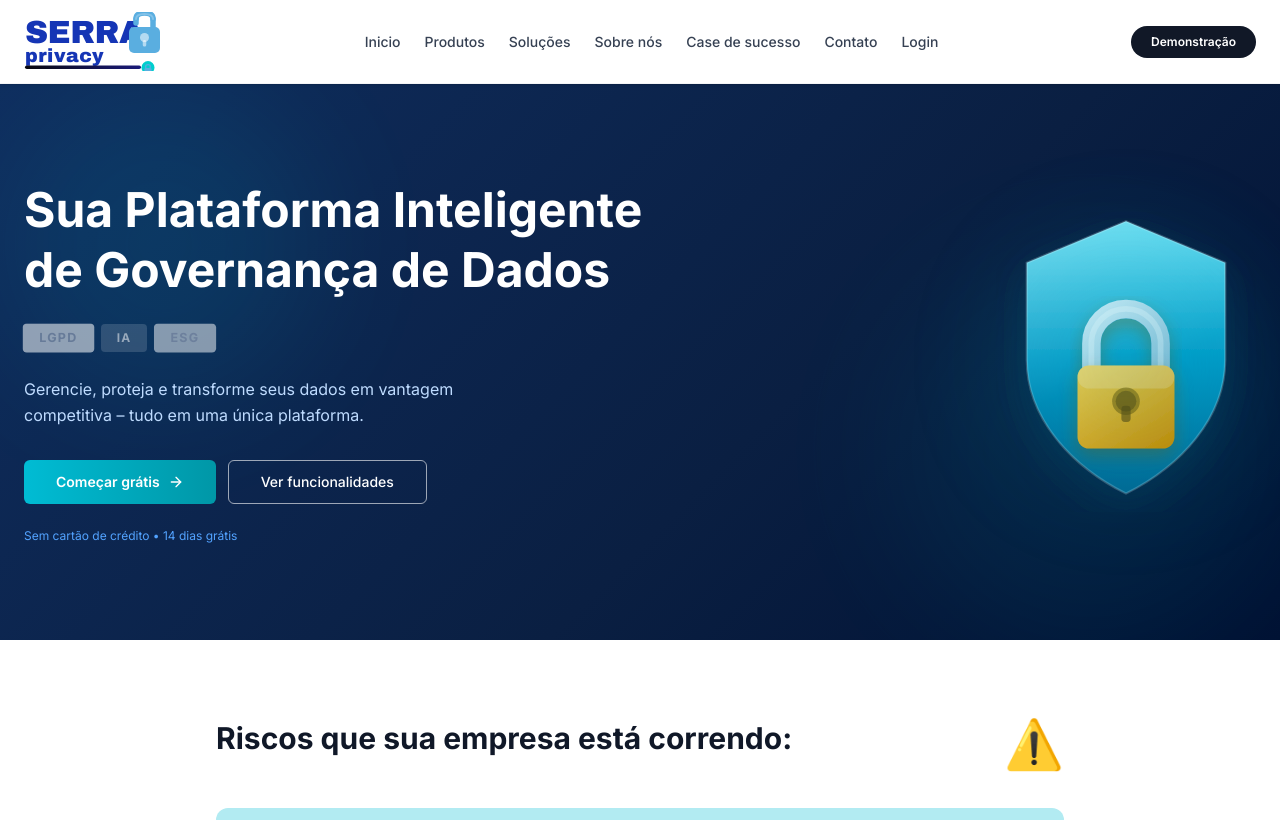
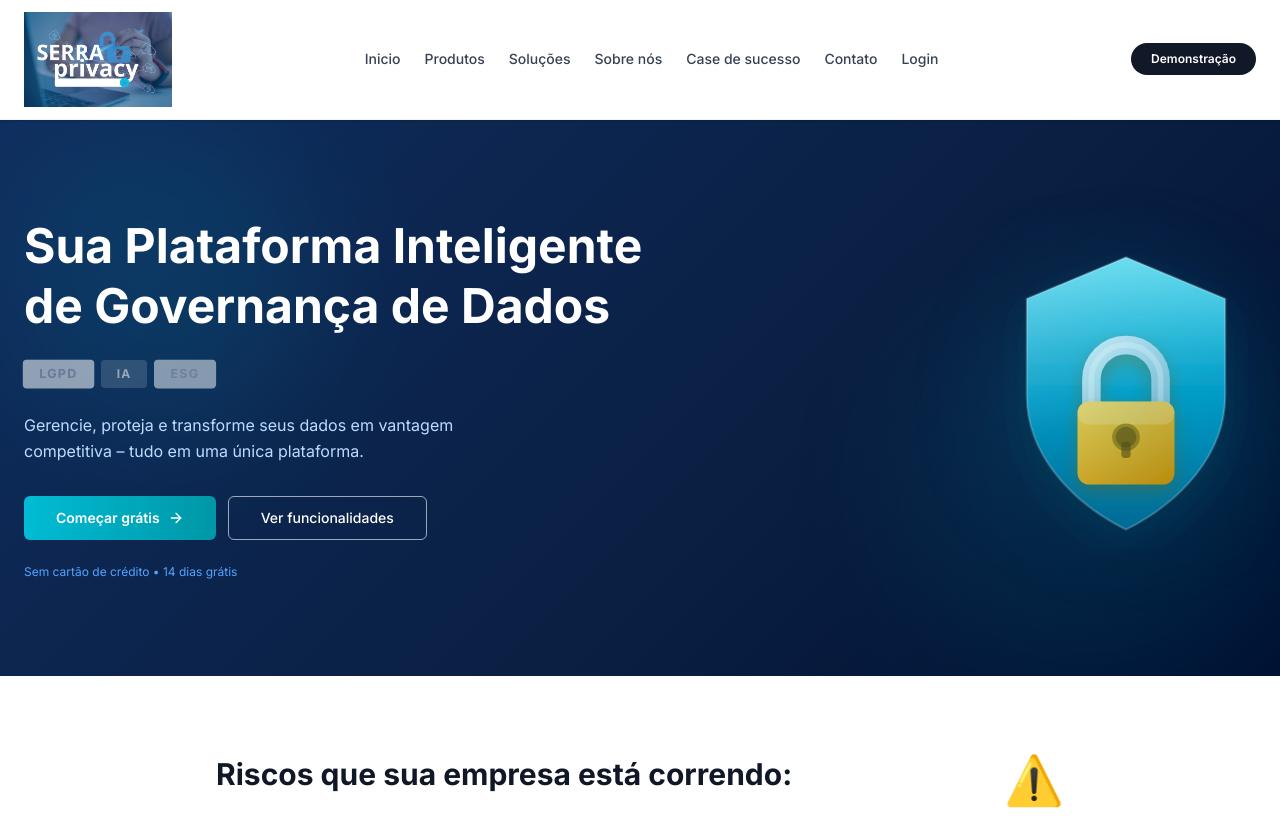
Before and after one commit to omatsudev/lgpd-platform, a Next.js app: page / in a window 1280 px wide. Shown: the top 820 px of the page. Built offline with nearby package versions, Linux system fonts and the light colour scheme.

Commit message:
feat: logo original com fundo removido (PNG transparente)

```diff
--- a/components/logo.tsx
+++ b/components/logo.tsx
@@ -1,3 +1,5 @@
+import Image from 'next/image'
+
 interface LogoProps {
   className?: string
   width?: number
@@ -5,78 +7,15 @@ interface LogoProps {
 }
 
 export function Logo({ className = '', width = 148, light = false }: LogoProps) {
-  // viewBox proportions: 296 x 118
-  const height = Math.round(width * 118 / 296)
-  const textColor = light ? '#a8d4f5' : '#1535b5'
-  const lockColor = light ? '#90c8e8' : '#5aaee0'
-
+  const height = Math.round(width * 720 / 1122)
   return (
-    <svg
-      viewBox="0 0 296 118"
+    <Image
+      src="/logo-transparent.png"
+      alt="Serra Privacy"
       width={width}
       height={height}
-      fill="none"
-      xmlns="http://www.w3.org/2000/svg"
-      aria-label="Serra Privacy"
-      className={className}
-    >
-      <defs>
-        <linearGradient id={light ? 'barL' : 'barD'} x1="0" y1="0" x2="1" y2="0">
-          <stop offset="0%"   stopColor={light ? '#0a1a4a' : '#08080f'} />
-          <stop offset="100%" stopColor={light ? '#1a3a9e' : '#1a1a7a'} />
-        </linearGradient>
-      </defs>
-
-      {/* ── SERRA ── */}
-      <text
-        x="2" y="62"
-        fontFamily="'Arial Black', 'Arial', sans-serif"
-        fontWeight="900"
-        fontSize="64"
-        fill={textColor}
-        letterSpacing="-1"
-      >
-        SERRA
-      </text>
-
-      {/* ── privacy ── */}
-      <text
-        x="2" y="100"
-        fontFamily="'Arial Black', 'Arial', sans-serif"
-        fontWeight="900"
-        fontSize="38"
-        fill={textColor}
-        letterSpacing="1"
-      >
-        privacy
-      </text>
-
-      {/* ── Gradient bar ── */}
-      <rect x="2" y="107" width="232" height="7" rx="3.5" fill={`url(#${light ? 'barL' : 'barD'})`} />
-
-      {/* ── Cyan circle ── */}
-      <circle cx="248" cy="111" r="13" fill="#00cece" />
-      {/* Mini lock inside circle */}
-      <rect x="241" y="112" width="14" height="10" rx="2.5" fill={lockColor} />
-      <path d="M243.5 112 L243.5 108.5 Q243.5 105 248 105 Q252.5 105 252.5 108.5 L252.5 112"
-        stroke={lockColor} strokeWidth="2.5" strokeLinecap="round" fill="none" />
-
-      {/* ── Open padlock (top-right) ── */}
-      {/* Lock body */}
-      <rect x="210" y="30" width="62" height="52" rx="10" fill={lockColor} />
-      {/* Keyhole */}
-      <circle cx="241" cy="51" r="9" fill="white" fillOpacity="0.55" />
-      <rect x="237.5" y="56" width="7" height="13" rx="3" fill="white" fillOpacity="0.55" />
-      {/* Open shackle — right arm in body, left arm lifted */}
-      {/* Right arm (still in body) */}
-      <line x1="258" y1="30" x2="258" y2="14" stroke={lockColor} strokeWidth="11" strokeLinecap="round" />
-      {/* Arch */}
-      <path d="M258 14 Q258 2 241 2 Q224 2 224 14" stroke={lockColor} strokeWidth="11" strokeLinecap="round" fill="none" />
-      {/* Left arm lifted (open — gap from body) */}
-      <line x1="224" y1="14" x2="224" y2="22" stroke={lockColor} strokeWidth="11" strokeLinecap="round" />
-      {/* Shackle highlight */}
-      <path d="M258 14 Q258 4 241 4 Q224 4 224 14"
-        stroke="white" strokeOpacity="0.25" strokeWidth="4" strokeLinecap="round" fill="none" />
-    </svg>
+      className={`object-contain${light ? ' brightness-0 invert opacity-80' : ''}${className ? ` ${className}` : ''}`}
+      priority
+    />
   )
 }
```
Also changed, not shown: public/logo-transparent.png (added).
